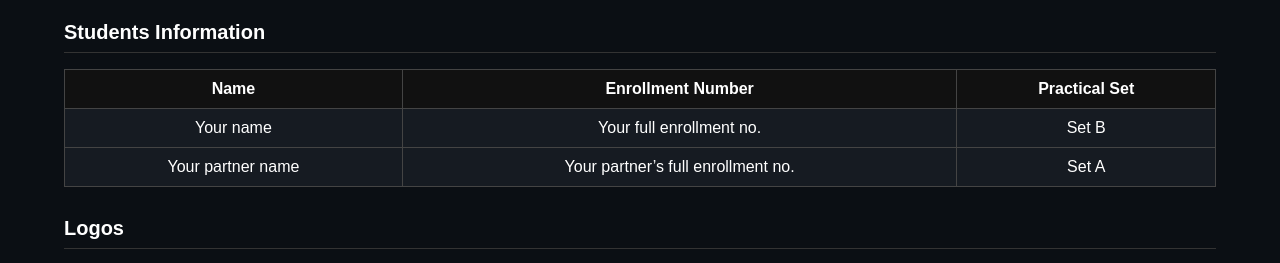
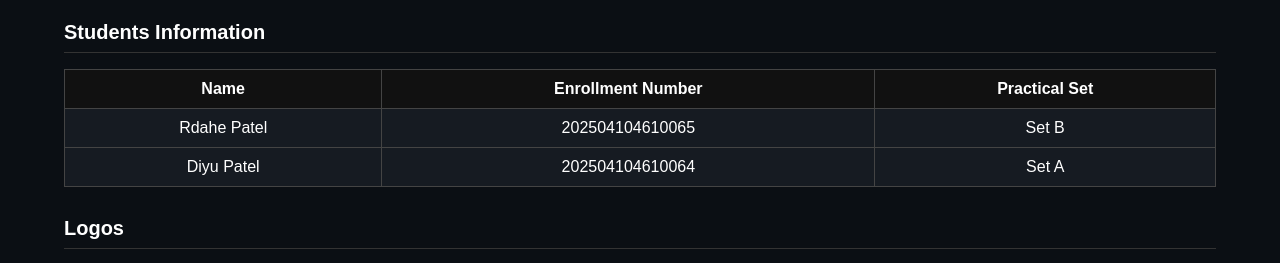
Before and after one commit to Radhepatel19/Practical_B_065, a plain HTML site: page Practical_5/index.html in a window 1280 px wide. Shown: the part 92-355 px from the top of the page. Drawn offline with Linux system fonts and the light colour scheme.

Commit message:
Practical 5 added

```diff
--- a/Practical_5/index.html
+++ b/Practical_5/index.html
@@ -95,13 +95,13 @@
         <th>Practical Set</th>
       </tr>
       <tr>
-        <td>Your name</td>
-        <td>Your full enrollment no.</td>
+        <td>Rdahe Patel</td>
+        <td>202504104610065</td>
         <td>Set B</td>
       </tr>
       <tr>
-        <td>Your partner name</td>
-        <td>Your partner’s full enrollment no.</td>
+        <td>Diyu Patel</td>
+        <td>202504104610064</td>
         <td>Set A</td>
       </tr>
     </table>
```
Also changed, not shown: Practical_5/images/screenshot1.png (added), Practical_5/images/screenshot2.png (added).
